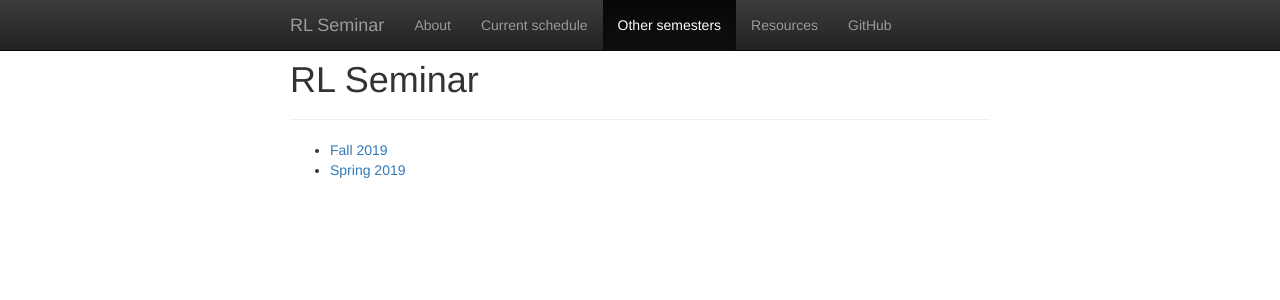
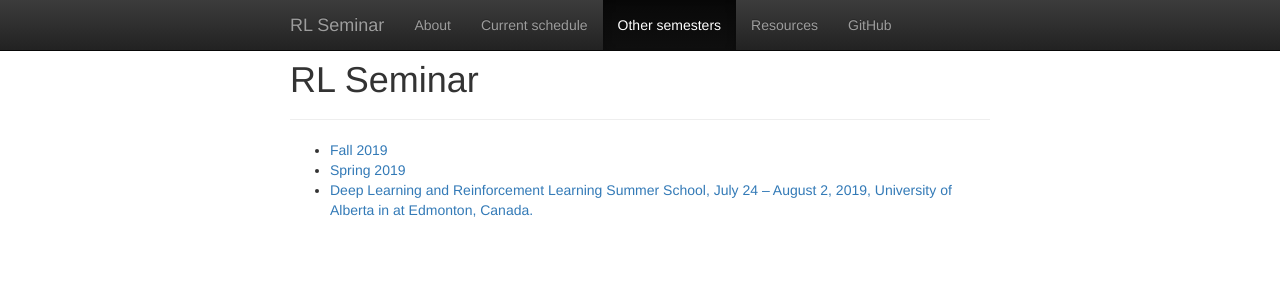
Before and after one commit to rlseminar/rlseminar.github.io, a Jekyll site: the page built from past.html, in a window 1280 px wide. Shown: the top 300 px of the page. Built offline with Jekyll 4.4.1, drawn with Linux system fonts in a browser that asks for light colours; nearby versions of some CDN libraries.

Commit message:
update DLRL summer school

```diff
--- a/_data/semesters.yml
+++ b/_data/semesters.yml
@@ -4,3 +4,6 @@
 -
   info: Spring 2019
   url: index-s19.html
+-
+  info: Deep Learning and Reinforcement Learning Summer School, July 24 – August 2, 2019, University of Alberta in at Edmonton, Canada.
+  url: https://dlrlsummerschool.ca/
```
